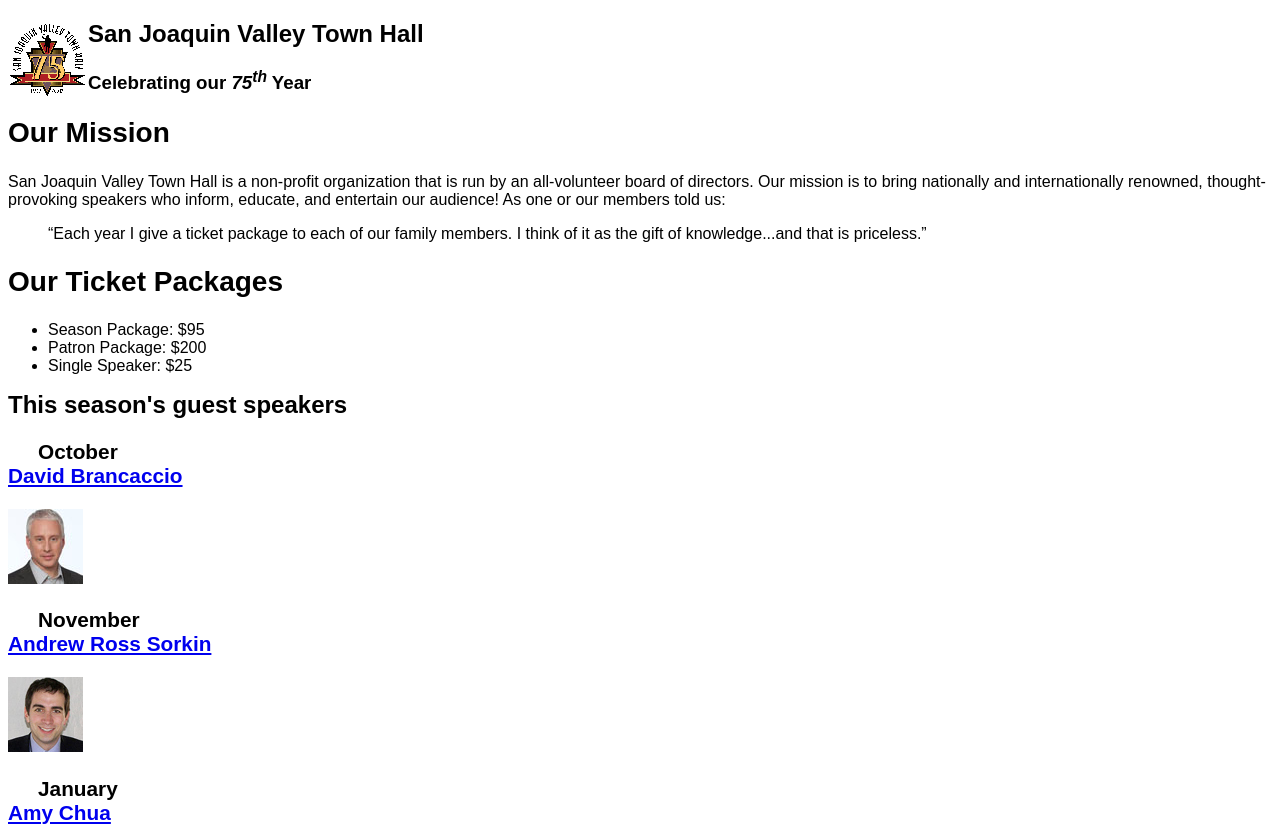
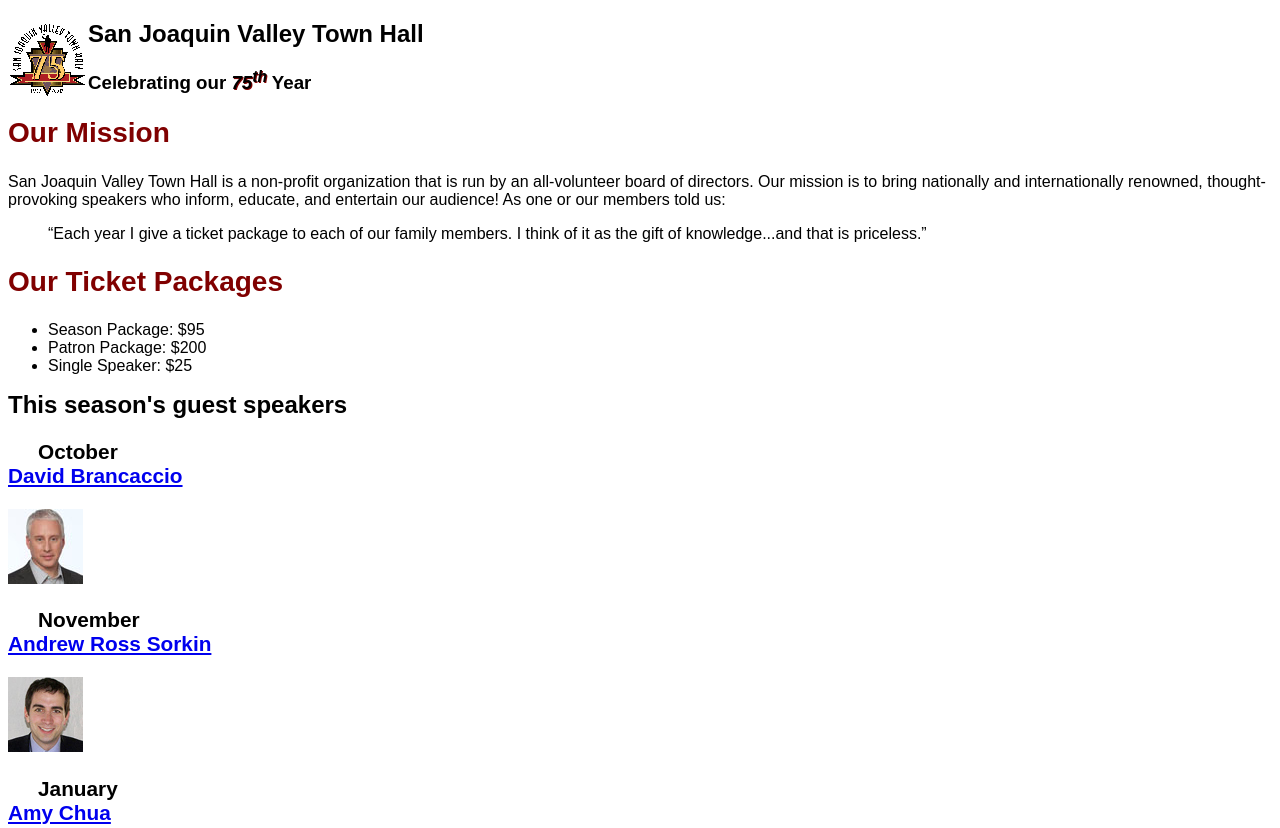
Before and after one commit to eem25/A08, a plain HTML site: page index.html in a window 1280 px wide. Shown: the top 828 px of the page. Drawn offline with Linux system fonts and the light colour scheme.

Commit message:
Update c4_main.css

```diff
--- a/styles/c4_main.css
+++ b/styles/c4_main.css
@@ -15,7 +15,7 @@ header img {
 	float: left;
 }
 .shadow {
-	text-shadow: 1px 1px var(--global-color-1);
+	text-shadow: 1px 1px #800000;
 }
 /* the styles for the main content */
 main {
@@ -25,7 +25,7 @@ main h1 {
 	font-size: 150%;
 }
 main h2 {
-	color: var(--global-color-1);
+	color: #800000;
 	font-size: 175%;
 }
 main h3 {
```
